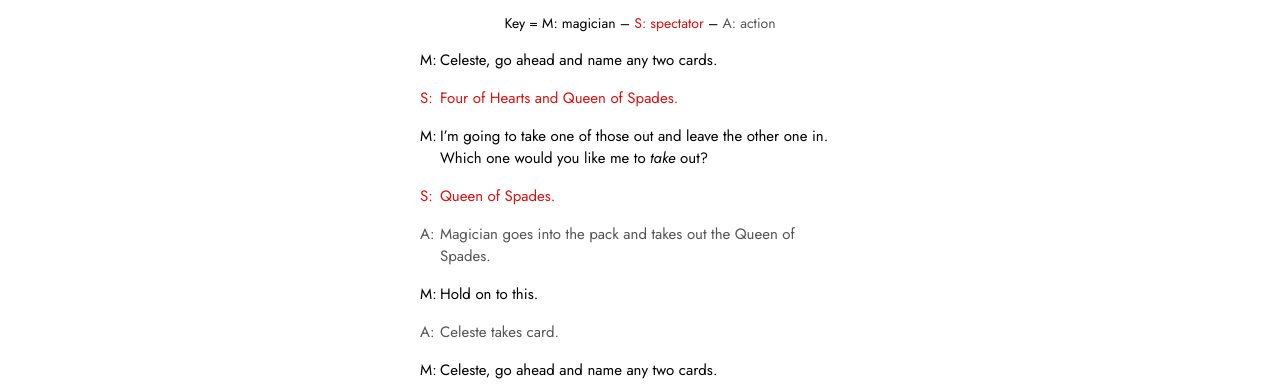
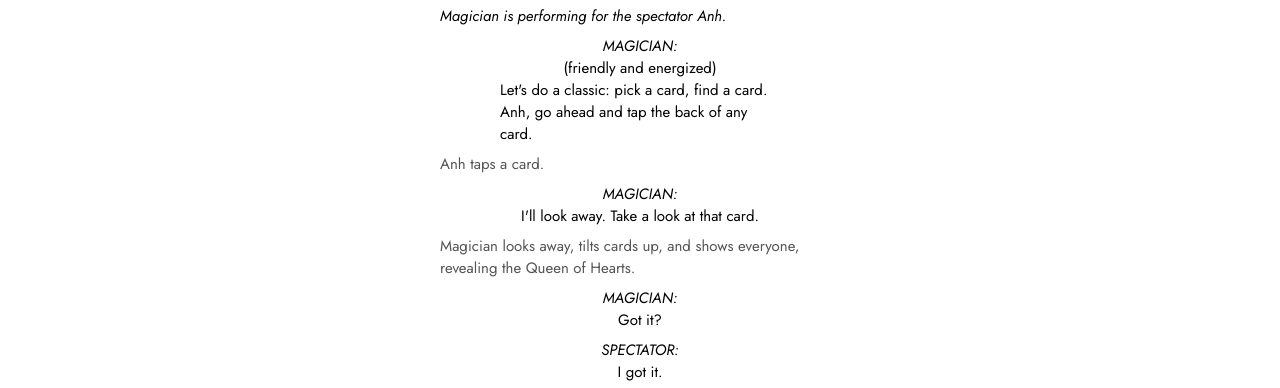
Before and after one commit to brendanle65/library-of-magic, a website: page src/pages/books/easy-magic-hits-hard/dont-tell-me-im-wrong.html in a window 1280 px wide. Shown: the part 333-721 px from the top of the page. Drawn offline with nearby package versions, Linux system fonts and the light colour scheme; a script that the page names is missing; a web font is replaced by a local one.

Commit message:
fixed location history bug, changed script layout

```diff
--- a/src/css/chapter.css
+++ b/src/css/chapter.css
@@ -26,6 +26,7 @@
   font-size: 32px;
   font-weight: 500;
   font-family: "Playfair Display", serif;
+  line-height: 110%;
 }
 
 .blurb {
@@ -79,10 +80,11 @@
   padding: 0;
   margin: 0;
   cursor: pointer;
-  padding: 8px 12px;
+  padding: 8px 6px;
   font-weight: 500;
   font-family: "Jost", sans-serif;
   color: var(--color-text);
+  width: max-content;
 }
 
 .navigation__button--selected {
@@ -91,19 +93,10 @@
   border-radius: 20px;
 }
 
-/* style key */
-.key {
-  font-size: 14px;
-  text-align: center;
-  margin-bottom: 16px;
-}
-
-.key__spectator {
-  color: #e1100f;
-}
-
-.key__action {
-  color: var(--color-text-secondary);
+@media screen and (min-width: 720px) {
+  .navigation__button {
+    padding: 8px 12px;
+  }
 }
 
 /* style NOTES */
@@ -121,28 +114,40 @@
 .script__inner {
   display: flex;
   flex-direction: column;
-  gap: 16px;
+  gap: 8px;
+  font-family: "Jost", sans-serif;
+  font-size: 15px;
+}
+
+.scene {
+  font-style: italic;
 }
 
 .line {
   display: flex;
-  gap: 4px;
-  font-family: "Jost", sans-serif;
-  font-size: 15px;
-  position: relative;
+  flex-direction: column;
+  align-items: center;
 }
 
-@media screen and (min-width: 720px) {
-  .line__letter {
-    position: absolute;
-    left: -20px;
-  }
+.line__actor {
+  text-align: center;
+  font-style: italic;
+}
+
+.line__direction {
+  max-width: 60%;
+}
+
+.line__speech {
+  max-width: 70%;
+}
+
+.action {
+  color: var(--color-text-secondary);
 }
 
 .tutorial {
   display: none;
-  margin-left: 16px;
-  font-weight: 500;
 }
 
 .tutorial__link {
@@ -153,11 +158,3 @@
 .tutorial__link:hover {
   color: var(--color-text);
 }
-
-.line--spectator {
-  color: #e1100f;
-}
-
-.line--action {
-  color: var(--color-text-secondary);
-}
--- a/src/js/chapter.js
+++ b/src/js/chapter.js
@@ -12,7 +12,7 @@ navigation.addEventListener("click", handleClick);
 function handleClick(event) {
   const name = event.target.dataset.view;
   if (event.target.nodeName === "BUTTON") {
-    window.location = `#${name}`;
+    window.location.replace(`#${name}`);
     toggleView(name);
   }
 }
@@ -29,7 +29,7 @@ function toggleView(view = "spectator") {
       notes.style.display = "none";
       script.style.display = "block";
       for (let index = 0; index < tutorialLines.length; index++) {
-        tutorialLines[index].style.display = "block";
+        tutorialLines[index].style.display = "inline";
       }
       break;
     case "notes":
--- a/src/pages/books/easy-magic-hits-hard/dont-tell-me-im-wrong.html
+++ b/src/pages/books/easy-magic-hits-hard/dont-tell-me-im-wrong.html
@@ -71,64 +71,45 @@
 
       <!-- SCRIPT -->
       <div class="script" id="script">
-        <div class="key">
-          Key = M: magician – <span class="key__spectator">S: spectator</span> –
-          <span class="key__action">A: action</span>
-        </div>
+        <div class="script__inner">
+          <div class="scene">Magician is performing for the spectator Anh.</div>
 
-        <div class="script__inner">
           <div class="line">
-            <div class="line__letter">M:</div>
-            <div>Celeste, go ahead and name any two cards.</div>
+            <div class="line__actor">MAGICIAN:</div>
+            <div class="line_direction">(friendly and energized)</div>
+            <div class="line__speech">
+              Let's do a classic: pick a card, find a card. Anh, go ahead and tap the back of any card.
+            </div>
           </div>
 
-          <div class="line line--spectator">
-            <div class="line__letter">S:</div>
-            <div>Four of Hearts and Queen of Spades.</div>
+          <div class="action">Anh taps a card.</div>
+
+          <div class="line">
+            <div class="line__actor">MAGICIAN:</div>
+            <div class="line__speech">I'll look away. Take a look at that card.</div>
+          </div>
+
+          <div class="action">
+            Magician looks away, tilts cards up, and shows everyone, revealing the Queen of Hearts.
+            <span class="tutorial">(Does a <a href="/" class="tutorial__link">bubble peek</a>.)</span>
           </div>
 
           <div class="line">
-            <div class="line__letter">M:</div>
-            <div>
-              I’m going to take one of those out and leave the other one in. Which one would you like me to
-              <i>take</i> out?
-            </div>
-          </div>
-
-          <div class="line line--spectator">
-            <div class="line__letter">S:</div>
-            <div>Queen of Spades.</div>
-          </div>
-
-          <div class="line line--action">
-            <div class="line__letter">A:</div>
-            <div>
-              <div>Magician goes into the pack and takes out the Queen of Spades.</div>
-              <div class="tutorial">
-                (While locating and <a href="/" class="tutorial__link">culling</a> the Four of Hearts to the top.)
-              </div>
-            </div>
+            <div class="line__actor">MAGICIAN:</div>
+            <div class="line__speech">Got it?</div>
           </div>
 
           <div class="line">
-            <div class="line__letter">M:</div>
-            <div>Hold on to this.</div>
-          </div>
-
-          <div class="line line--action">
-            <div class="line__letter">A:</div>
-            <div>Celeste takes card.</div>
+            <div class="line__actor">SPECTATOR:</div>
+            <div class="line__speech">I got it.</div>
           </div>
 
           <div class="line">
-            <div class="line__letter">M:</div>
-            <div>Celeste, go ahead and name any two cards.</div>
+            <div class="line__actor">MAGICIAN:</div>
+            <div class="line__speech">Anh, take the cards. Go ahead and shuffle them...</div>
           </div>
 
-          <div class="line">
-            <div class="line__letter">M:</div>
-            <div>Celeste, go ahead and name any two cards.</div>
-          </div>
+          <div class="action">Anh shuffles cards.</div>
         </div>
       </div>
     </main>
```
